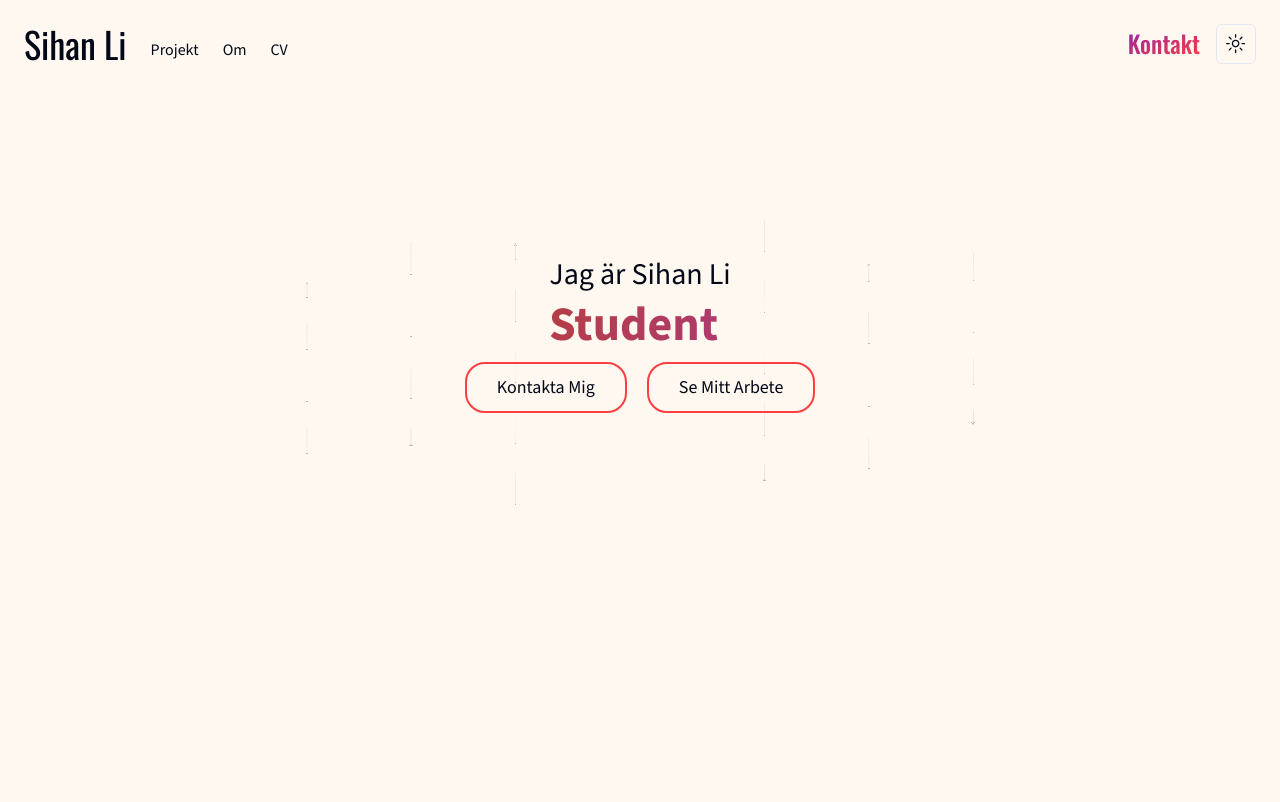
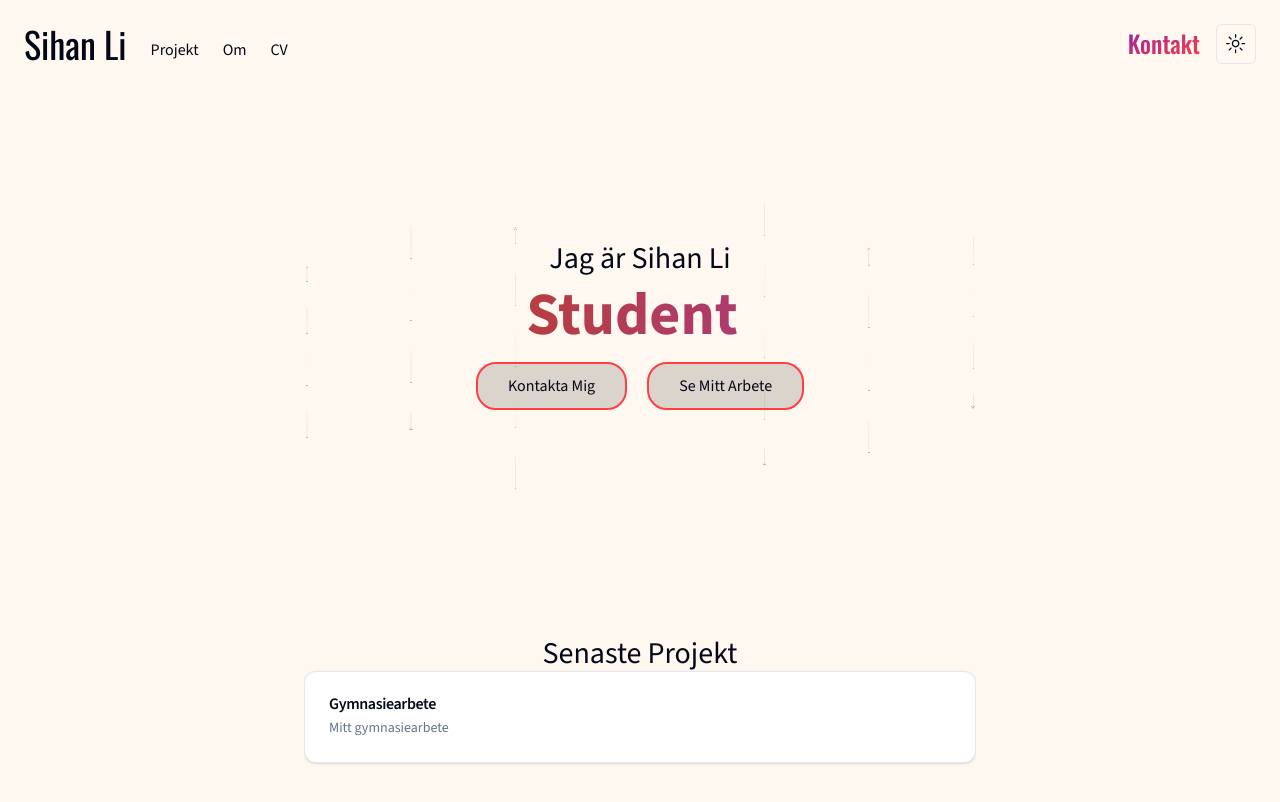
Before and after one commit to 5ih4n/sihan-portfolio, a Next.js app: page / in a window 1280 px wide. Shown: the top 802 px of the page. Built offline with nearby package versions, Linux system fonts and the light colour scheme.

Commit message:
small landingpage changes. added projectcard, unfinished

```diff
--- a/app/components/TypeAnimation.tsx
+++ b/app/components/TypeAnimation.tsx
@@ -18,7 +18,7 @@ export const Profession = () => {
       wrapper="span"
       cursor={true}
       repeat={Infinity}
-      className='text-5xl mx-auto font-bold bg-gradient-to-r from-orange-700 via-purple-600 to-orange-700 text-transparent bg-clip-text animate-gradient text-center block'
+      className='mx-auto text-6xl font-bold bg-gradient-to-r from-orange-700 via-purple-600 to-orange-700 text-transparent bg-clip-text animate-gradient text-center block'
     />
   );
 };
--- a/app/globals.css
+++ b/app/globals.css
@@ -158,9 +158,10 @@
 
 .contactLink {
   margin: 10px;
-  font-size: 1.125rem;
+  font-size: 1rem;
   text-decoration: none;
   position: relative;
+  background-color: hsla(0, 0%, 3%, 0.149);
   border-radius: 20px;
   padding: 10px 30px 10px 30px;
   display: inline-block;
--- a/app/page.tsx
+++ b/app/page.tsx
@@ -3,17 +3,30 @@ import { Profession } from "./components/TypeAnimation";
 import "./globals.css";
 import { LandingLines } from "./components/LandingLinesSvg";
 import { motion } from "framer-motion";
+import { Card, CardDescription, CardHeader, CardTitle } from "@/components/ui/card";
 
 export default function Home() {
   return (
-    <section className="max-w-2xl mx-auto mt-36 animate-smoothSlide relative">
-      <div className="absolute w-full"><LandingLines/></div>
-      <h1 className="text-center text-3xl m-2 pt-12">Jag är Sihan Li</h1>
-      <div className="h-10"><Profession/></div>
-      <div className="mx-auto w-fit m-3">
-        <a href="/#" className="m-2 contactLink">Kontakta Mig</a>
-        <a href="/#" className="m-2 contactLink">Se Mitt Arbete</a>
+    <section className="max-w-2xl mx-auto overflow-hidden">
+      <div className="my-32 animate-smoothSlide relative">
+        <div className="absolute w-full"><LandingLines/></div>
+        <h1 className="text-center text-3xl m-2 pt-12">Jag är Sihan Li</h1>
+        <div className="h-14"><Profession/></div>
+        <div className="mx-auto w-fit m-3">
+          <a href="/#" className="m-2 contactLink">Kontakta Mig</a>
+          <a href="/#" className="m-2 contactLink">Se Mitt Arbete</a>
+        </div>
       </div>
+      <div className="my-52">
+        <h2 className="mx-auto w-fit text-3xl">Senaste Projekt</h2>
+        <Card>
+          <CardHeader>
+            <CardTitle>Gymnasiearbete</CardTitle>
+            <CardDescription>Mitt gymnasiearbete</CardDescription>
+          </CardHeader>
+        </Card>
+      </div>
+
     </section>
   );
 }
--- /dev/null
+++ b/components/ui/card.tsx
@@ -0,0 +1,76 @@
+import * as React from "react"
+
+import { cn } from "@/lib/utils"
+
+const Card = React.forwardRef<
+  HTMLDivElement,
+  React.HTMLAttributes<HTMLDivElement>
+>(({ className, ...props }, ref) => (
+  <div
+    ref={ref}
+    className={cn(
+      "rounded-xl border bg-card text-card-foreground shadow",
+      className
+    )}
+    {...props}
+  />
+))
+Card.displayName = "Card"
+
+const CardHeader = React.forwardRef<
+  HTMLDivElement,
+  React.HTMLAttributes<HTMLDivElement>
+>(({ className, ...props }, ref) => (
+  <div
+    ref={ref}
+    className={cn("flex flex-col space-y-1.5 p-6", className)}
+    {...props}
+  />
+))
+CardHeader.displayName = "CardHeader"
+
+const CardTitle = React.forwardRef<
+  HTMLParagraphElement,
+  React.HTMLAttributes<HTMLHeadingElement>
+>(({ className, ...props }, ref) => (
+  <h3
+    ref={ref}
+    className={cn("font-semibold leading-none tracking-tight", className)}
+    {...props}
+  />
+))
+CardTitle.displayName = "CardTitle"
+
+const CardDescription = React.forwardRef<
+  HTMLParagraphElement,
+  React.HTMLAttributes<HTMLParagraphElement>
+>(({ className, ...props }, ref) => (
+  <p
+    ref={ref}
+    className={cn("text-sm text-muted-foreground", className)}
+    {...props}
+  />
+))
+CardDescription.displayName = "CardDescription"
+
+const CardContent = React.forwardRef<
+  HTMLDivElement,
+  React.HTMLAttributes<HTMLDivElement>
+>(({ className, ...props }, ref) => (
+  <div ref={ref} className={cn("p-6 pt-0", className)} {...props} />
+))
+CardContent.displayName = "CardContent"
+
+const CardFooter = React.forwardRef<
+  HTMLDivElement,
+  React.HTMLAttributes<HTMLDivElement>
+>(({ className, ...props }, ref) => (
+  <div
+    ref={ref}
+    className={cn("flex items-center p-6 pt-0", className)}
+    {...props}
+  />
+))
+CardFooter.displayName = "CardFooter"
+
+export { Card, CardHeader, CardFooter, CardTitle, CardDescription, CardContent }
```
